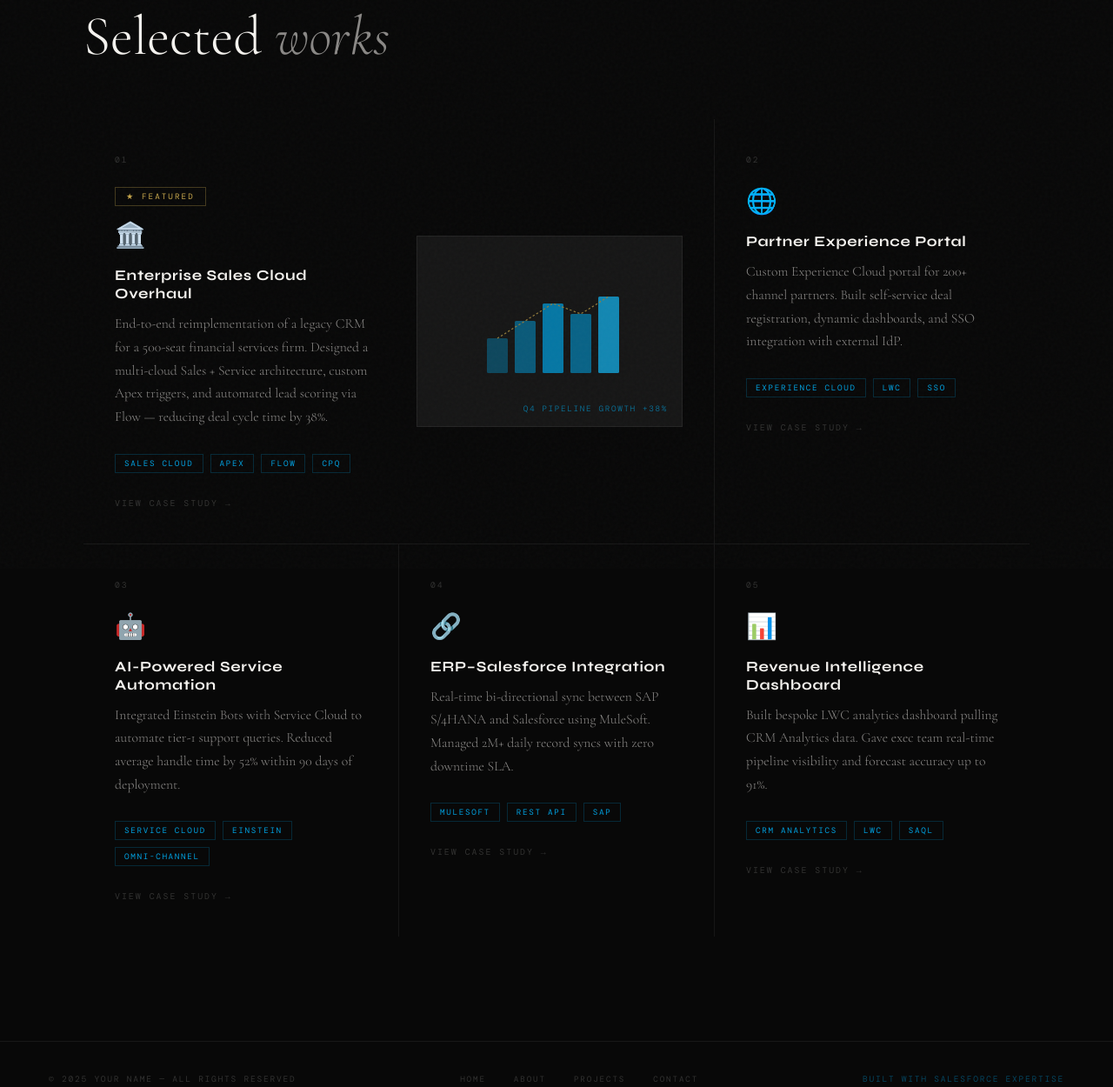
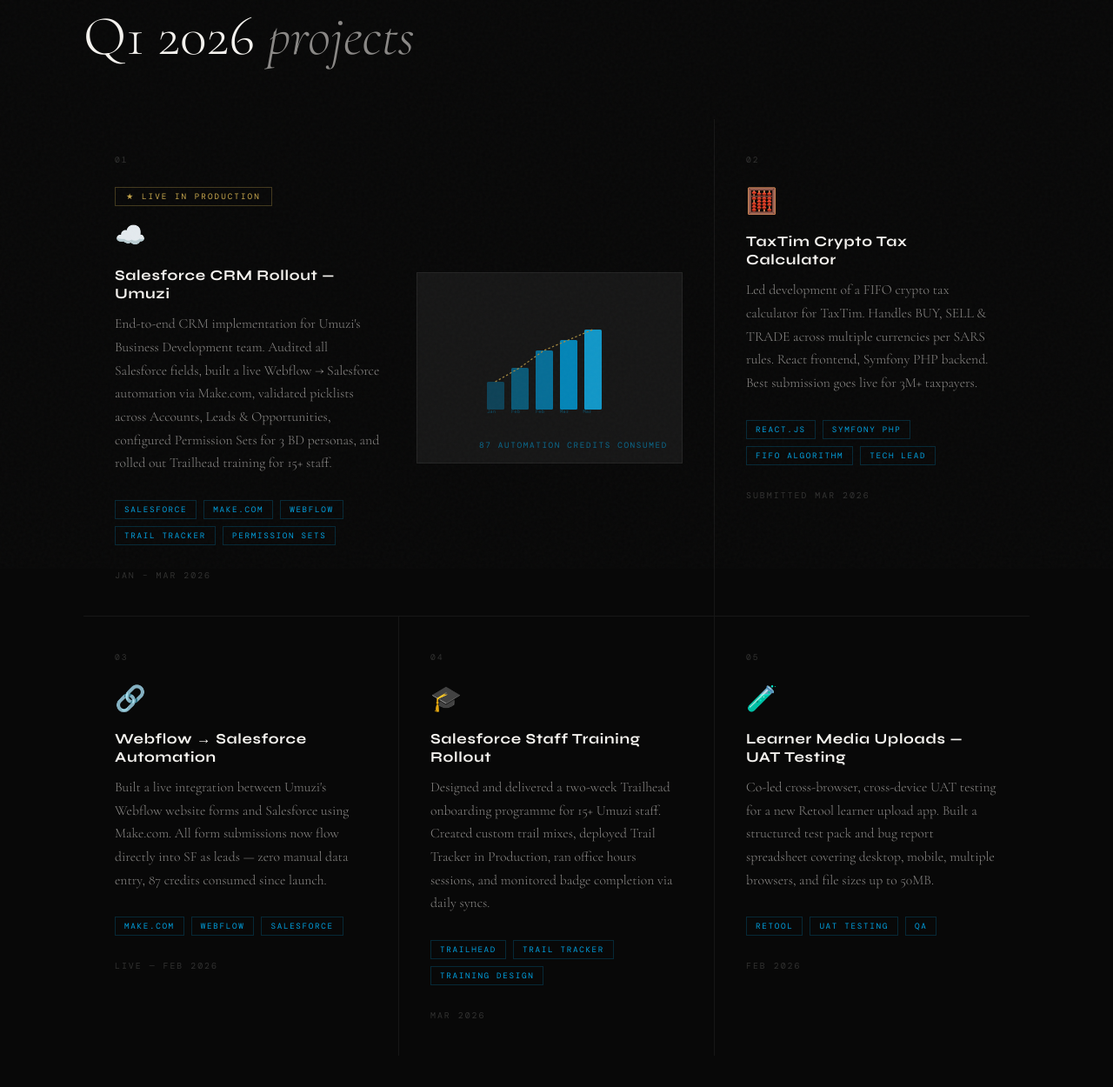
Before and after one commit to g20m3586/Monty-Portfolio-2026, a plain HTML site: page projects.html in a window 1280 px wide. Shown: the part 146-1396 px from the top of the page at 87% size. Drawn offline with nearby package versions, Linux system fonts and the light colour scheme; a web font is replaced by a local one.

Commit message:
Personalize site for Monty Mhango (Q1 2026)
Replace generic Salesforce/placeholder branding with Monty Mhango Q1 2026 portfolio updates across index.html, about.html, contact.html and projects.html. Changes include updated page titles and nav logo, rewritten hero and about copy, updated skills and Q1 milestones, replaced placeholder contact email/links, refreshed project cards (descriptions, tags, dates, visuals), updated ticker and hero stats, and updated footer year/location. Purpose: publish a personalized, up-to-date Q1 2026 portfolio and contact information.

```diff
--- a/projects.html
+++ b/projects.html
@@ -3,7 +3,7 @@
 <head>
   <meta charset="UTF-8" />
   <meta name="viewport" content="width=device-width, initial-scale=1.0" />
-  <title>Projects — Salesforce Experience</title>
+  <title>Projects — Monty Mhango</title>
   <link rel="preconnect" href="https://fonts.googleapis.com" />
   <link rel="preconnect" href="https://fonts.gstatic.com" crossorigin />
   <link href="https://fonts.googleapis.com/css2?family=Cormorant+Garamond:ital,wght@0,300;0,400;0,600;1,300;1,400&family=Syne:wght@400;600;700;800&family=DM+Mono:wght@300;400&display=swap" rel="stylesheet" />
@@ -525,7 +525,7 @@
 
   <!-- NAV -->
   <nav>
-    <a class="nav-logo" href="index.html">SF<span>·</span>Portfolio</a>
+    <a class="nav-logo" href="index.html">MM<span>·</span>Portfolio</a>
     <ul class="nav-links">
       <li><a href="index.html">Home</a></li>
       <li><a href="about.html">About</a></li>
@@ -558,7 +558,7 @@
         <div class="section-label-line"></div>
         <span>Projects</span>
       </div>
-      <h2 class="section-heading">Selected <em>works</em></h2>
+      <h2 class="section-heading">Q1 2026 <em>projects</em></h2>
 
       <div class="projects-grid">
 
@@ -567,29 +567,35 @@
           <div class="project-card-glow"></div>
           <div>
             <p class="project-num">01</p>
-            <span class="featured-badge">★ Featured</span>
-            <p class="project-icon">🏛️</p>
-            <h3 class="project-title">Enterprise Sales Cloud Overhaul</h3>
-            <p class="project-desc">End-to-end reimplementation of a legacy CRM for a 500-seat financial services firm. Designed a multi-cloud Sales + Service architecture, custom Apex triggers, and automated lead scoring via Flow — reducing deal cycle time by 38%.</p>
+            <span class="featured-badge">★ Live in Production</span>
+            <p class="project-icon">☁️</p>
+            <h3 class="project-title">Salesforce CRM Rollout — Umuzi</h3>
+            <p class="project-desc">End-to-end CRM implementation for Umuzi's Business Development team. Audited all Salesforce fields, built a live Webflow → Salesforce automation via Make.com, validated picklists across Accounts, Leads &amp; Opportunities, configured Permission Sets for 3 BD personas, and rolled out Trailhead training for 15+ staff.</p>
             <div class="project-tags">
-              <span class="tag">Sales Cloud</span>
-              <span class="tag">Apex</span>
-              <span class="tag">Flow</span>
-              <span class="tag">CPQ</span>
+              <span class="tag">Salesforce</span>
+              <span class="tag">Make.com</span>
+              <span class="tag">Webflow</span>
+              <span class="tag">Trail Tracker</span>
+              <span class="tag">Permission Sets</span>
             </div>
-            <a href="#" class="project-link">View Case Study →</a>
+            <a href="#" class="project-link">Jan – Mar 2026</a>
           </div>
           <div>
             <div style="background:var(--black-soft);border:1px solid var(--border);height:220px;display:flex;align-items:center;justify-content:center;position:relative;overflow:hidden;">
-              <svg viewBox="0 0 200 140" width="160" style="opacity:0.7">
-                <rect x="10" y="80" width="30" height="50" rx="2" fill="#00A1E0" opacity="0.5"/>
-                <rect x="50" y="55" width="30" height="75" rx="2" fill="#00A1E0" opacity="0.7"/>
-                <rect x="90" y="30" width="30" height="100" rx="2" fill="#00A1E0"/>
-                <rect x="130" y="45" width="30" height="85" rx="2" fill="#00A1E0" opacity="0.8"/>
-                <rect x="170" y="20" width="30" height="110" rx="2" fill="#12b8f5"/>
-                <polyline points="25,80 65,55 105,30 145,45 185,20" fill="none" stroke="#C9A84C" stroke-width="1.5" stroke-dasharray="3 3"/>
+              <svg viewBox="0 0 200 140" width="160" style="opacity:0.8">
+                <rect x="10" y="90" width="25" height="40" rx="2" fill="#00A1E0" opacity="0.4"/>
+                <rect x="45" y="70" width="25" height="60" rx="2" fill="#00A1E0" opacity="0.6"/>
+                <rect x="80" y="45" width="25" height="85" rx="2" fill="#00A1E0" opacity="0.8"/>
+                <rect x="115" y="30" width="25" height="100" rx="2" fill="#00A1E0"/>
+                <rect x="150" y="15" width="25" height="115" rx="2" fill="#12b8f5"/>
+                <polyline points="22,90 57,70 92,45 127,30 162,15" fill="none" stroke="#C9A84C" stroke-width="1.5" stroke-dasharray="3 3"/>
+                <text x="10" y="135" font-family="DM Mono,monospace" font-size="7" fill="rgba(0,161,224,0.5)">Jan</text>
+                <text x="45" y="135" font-family="DM Mono,monospace" font-size="7" fill="rgba(0,161,224,0.5)">Feb</text>
+                <text x="80" y="135" font-family="DM Mono,monospace" font-size="7" fill="rgba(0,161,224,0.5)">Feb</text>
+                <text x="115" y="135" font-family="DM Mono,monospace" font-size="7" fill="rgba(0,161,224,0.5)">Mar</text>
+                <text x="148" y="135" font-family="DM Mono,monospace" font-size="7" fill="rgba(0,161,224,0.5)">Mar</text>
               </svg>
-              <div style="position:absolute;bottom:14px;right:16px;font-family:'DM Mono',monospace;font-size:0.58rem;letter-spacing:0.18em;color:rgba(0,161,224,0.6);text-transform:uppercase;">Q4 Pipeline Growth +38%</div>
+              <div style="position:absolute;bottom:14px;right:16px;font-family:'DM Mono',monospace;font-size:0.58rem;letter-spacing:0.18em;color:rgba(0,161,224,0.6);text-transform:uppercase;">87 automation credits consumed</div>
             </div>
           </div>
         </div>
@@ -598,60 +604,61 @@
         <div class="project-card">
           <div class="project-card-glow"></div>
           <p class="project-num">02</p>
-          <p class="project-icon">🌐</p>
-          <h3 class="project-title">Partner Experience Portal</h3>
-          <p class="project-desc">Custom Experience Cloud portal for 200+ channel partners. Built self-service deal registration, dynamic dashboards, and SSO integration with external IdP.</p>
+          <p class="project-icon">🧮</p>
+          <h3 class="project-title">TaxTim Crypto Tax Calculator</h3>
+          <p class="project-desc">Led development of a FIFO crypto tax calculator for TaxTim. Handles BUY, SELL &amp; TRADE across multiple currencies per SARS rules. React frontend, Symfony PHP backend. Best submission goes live for 3M+ taxpayers.</p>
           <div class="project-tags">
-            <span class="tag">Experience Cloud</span>
-            <span class="tag">LWC</span>
-            <span class="tag">SSO</span>
+            <span class="tag">React.js</span>
+            <span class="tag">Symfony PHP</span>
+            <span class="tag">FIFO Algorithm</span>
+            <span class="tag">Tech Lead</span>
           </div>
-          <a href="#" class="project-link">View Case Study →</a>
+          <a href="#" class="project-link">Submitted Mar 2026</a>
         </div>
 
         <!-- Card 3 -->
         <div class="project-card">
           <div class="project-card-glow"></div>
           <p class="project-num">03</p>
-          <p class="project-icon">🤖</p>
-          <h3 class="project-title">AI-Powered Service Automation</h3>
-          <p class="project-desc">Integrated Einstein Bots with Service Cloud to automate tier-1 support queries. Reduced average handle time by 52% within 90 days of deployment.</p>
+          <p class="project-icon">🔗</p>
+          <h3 class="project-title">Webflow → Salesforce Automation</h3>
+          <p class="project-desc">Built a live integration between Umuzi's Webflow website forms and Salesforce using Make.com. All form submissions now flow directly into SF as leads — zero manual data entry, 87 credits consumed since launch.</p>
           <div class="project-tags">
-            <span class="tag">Service Cloud</span>
-            <span class="tag">Einstein</span>
-            <span class="tag">Omni-Channel</span>
+            <span class="tag">Make.com</span>
+            <span class="tag">Webflow</span>
+            <span class="tag">Salesforce</span>
           </div>
-          <a href="#" class="project-link">View Case Study →</a>
+          <a href="#" class="project-link">Live — Feb 2026</a>
         </div>
 
         <!-- Card 4 -->
         <div class="project-card">
           <div class="project-card-glow"></div>
           <p class="project-num">04</p>
-          <p class="project-icon">🔗</p>
-          <h3 class="project-title">ERP–Salesforce Integration</h3>
-          <p class="project-desc">Real-time bi-directional sync between SAP S/4HANA and Salesforce using MuleSoft. Managed 2M+ daily record syncs with zero downtime SLA.</p>
+          <p class="project-icon">🎓</p>
+          <h3 class="project-title">Salesforce Staff Training Rollout</h3>
+          <p class="project-desc">Designed and delivered a two-week Trailhead onboarding programme for 15+ Umuzi staff. Created custom trail mixes, deployed Trail Tracker in Production, ran office hours sessions, and monitored badge completion via daily syncs.</p>
           <div class="project-tags">
-            <span class="tag">MuleSoft</span>
-            <span class="tag">REST API</span>
-            <span class="tag">SAP</span>
+            <span class="tag">Trailhead</span>
+            <span class="tag">Trail Tracker</span>
+            <span class="tag">Training Design</span>
           </div>
-          <a href="#" class="project-link">View Case Study →</a>
+          <a href="#" class="project-link">Mar 2026</a>
         </div>
 
         <!-- Card 5 -->
         <div class="project-card">
           <div class="project-card-glow"></div>
           <p class="project-num">05</p>
-          <p class="project-icon">📊</p>
-          <h3 class="project-title">Revenue Intelligence Dashboard</h3>
-          <p class="project-desc">Built bespoke LWC analytics dashboard pulling CRM Analytics data. Gave exec team real-time pipeline visibility and forecast accuracy up to 91%.</p>
+          <p class="project-icon">🧪</p>
+          <h3 class="project-title">Learner Media Uploads — UAT Testing</h3>
+          <p class="project-desc">Co-led cross-browser, cross-device UAT testing for a new Retool learner upload app. Built a structured test pack and bug report spreadsheet covering desktop, mobile, multiple browsers, and file sizes up to 50MB.</p>
           <div class="project-tags">
-            <span class="tag">CRM Analytics</span>
-            <span class="tag">LWC</span>
-            <span class="tag">SAQL</span>
+            <span class="tag">Retool</span>
+            <span class="tag">UAT Testing</span>
+            <span class="tag">QA</span>
           </div>
-          <a href="#" class="project-link">View Case Study →</a>
+          <a href="#" class="project-link">Feb 2026</a>
         </div>
 
       </div>
@@ -660,14 +667,14 @@
 
   <!-- FOOTER -->
   <footer>
-    <span class="footer-copy">© 2025 Your Name — All rights reserved</span>
+    <span class="footer-copy">© 2026 Monty Mhango — All rights reserved</span>
     <div class="footer-links">
       <a href="index.html">Home</a>
       <a href="about.html">About</a>
       <a href="projects.html">Projects</a>
       <a href="contact.html">Contact</a>
     </div>
-    <span class="footer-copy" style="color:rgba(0,161,224,0.4);">Built with Salesforce expertise</span>
+    <span class="footer-copy" style="color:rgba(0,161,224,0.4);">Q1 2026 · Umuzi · Johannesburg</span>
   </footer>
 
   <script>
```
Also changed, not shown: about.html (+35 -35 lines), contact.html (+12 -22 lines), index.html (+31 -31 lines).
